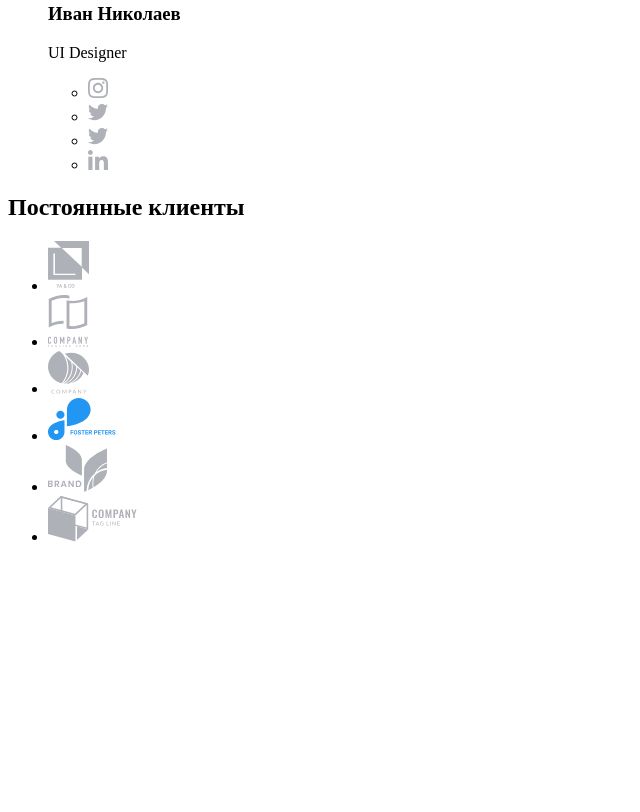
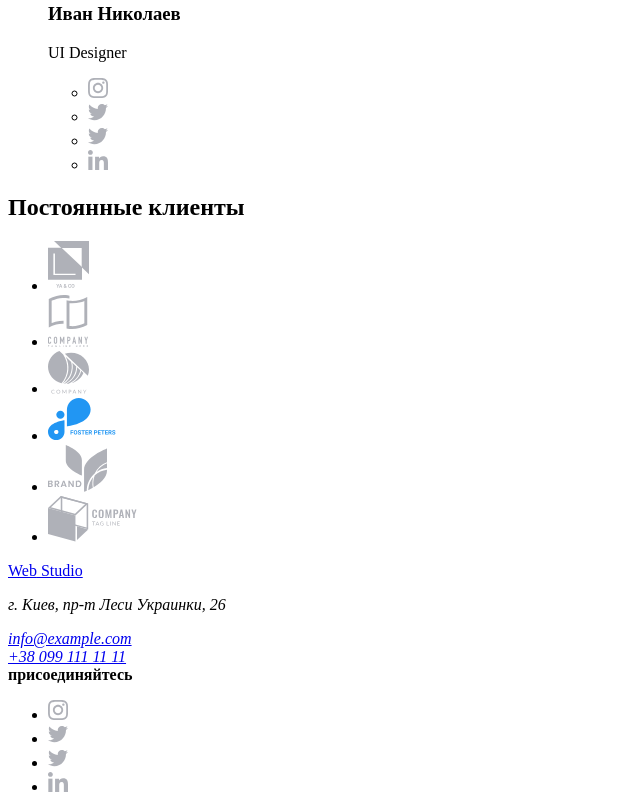
Before and after one commit to MarinaKulyk/goit-markup-hw-01, a plain HTML site: page index.html in a window 1280 px wide. Shown: the part 3716-4528 px from the top of the page, without its empty margins (0-640 px from the left). Before the commit the page ends 4278 px from the top, so only its background shows below. Drawn offline with Linux system fonts and the light colour scheme.

Commit message:
Добавлен Подвал макета

```diff
--- a/index.html
+++ b/index.html
@@ -11,7 +11,7 @@
     <!-- ШАПКА МАКЕТА -->
     <header>
         <nav>
-            <a href="#"><span>Web</span> Studio</a>
+            <a href="index.html"><span>Web</span> Studio</a>
             <ul>
                 <li><a href="#">Студия</a></li>
                 <li><a href="#">Портфолио</a></li>
@@ -138,6 +138,27 @@
             <li><a href="#"><img src="./imges/clients/logo 6.svg" alt="Логотип шестого клиента"></a></li>
         </ul>
     </section>
+    <!-- ПОДВАЛ -->
+    <footer>
+        <div>
+            <a href="index.html"><span>Web</span> Studio</a>
+        </div>
+        <address>
+            <p>г. Киев, пр-т Леси Украинки, 26</p>
+            <div><a href="mailto:info@example.com">info@example.com</a></div>
+            <div><a href="tel:+38 099 111 11 11">+38 099 111 11 11</a></div>
+        </address>
+        <div>
+            <b>присоединяйтесь</b>
+            <ul>
+                <li><a href="#"><img src="./imges/social/instagram.svg" alt="иконка Инстаграм"></a></li>
+                <li><a href="#"><img src="./imges/social/twitter.svg" alt="иконка Твыттер"></a></li>
+                <li><a href="#"><img src="./imges/social/twitter.svg" alt="иконка Фейсбук"></a></li>
+                <li><a href="#"><img src="./imges/social/linkedin.svg" alt="иконка Линкедин"></a></li>
+            </ul>
+
+        </div>
+    </footer>
 </body>
 
 </html>
```
